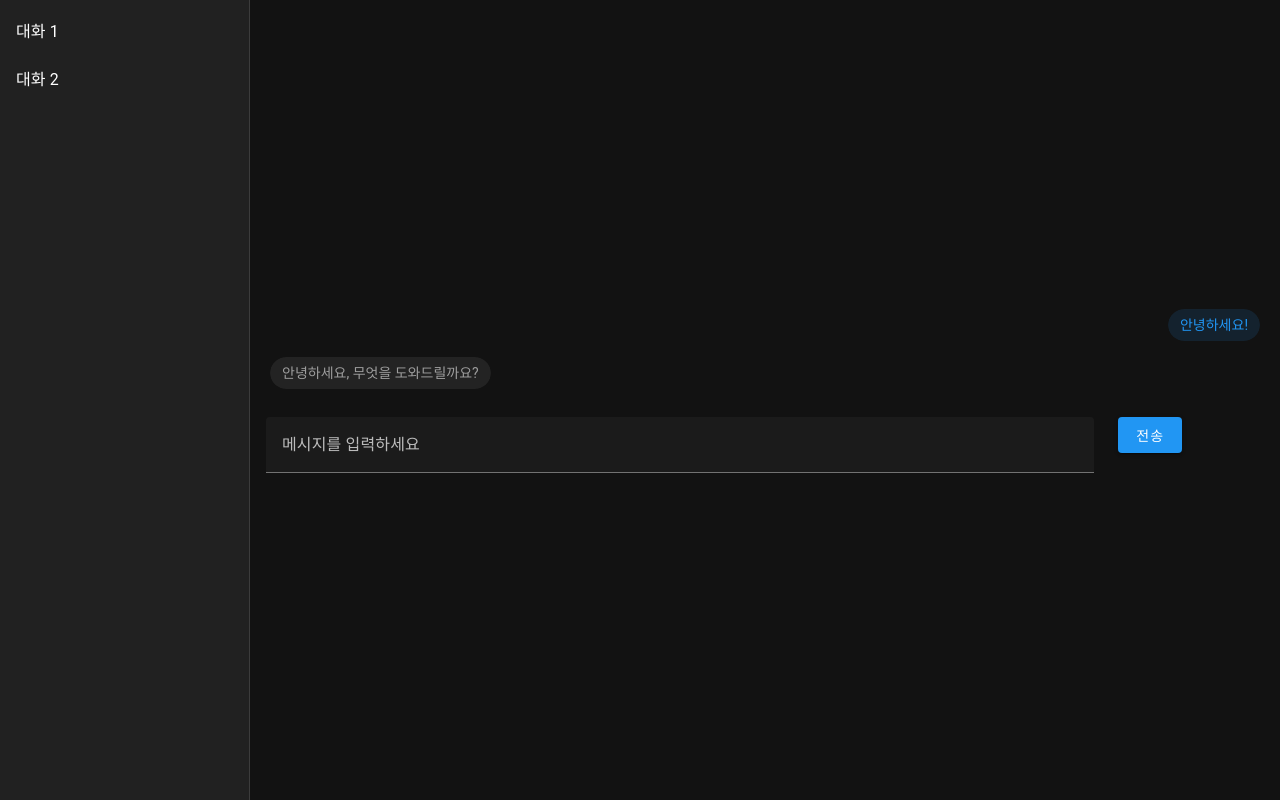
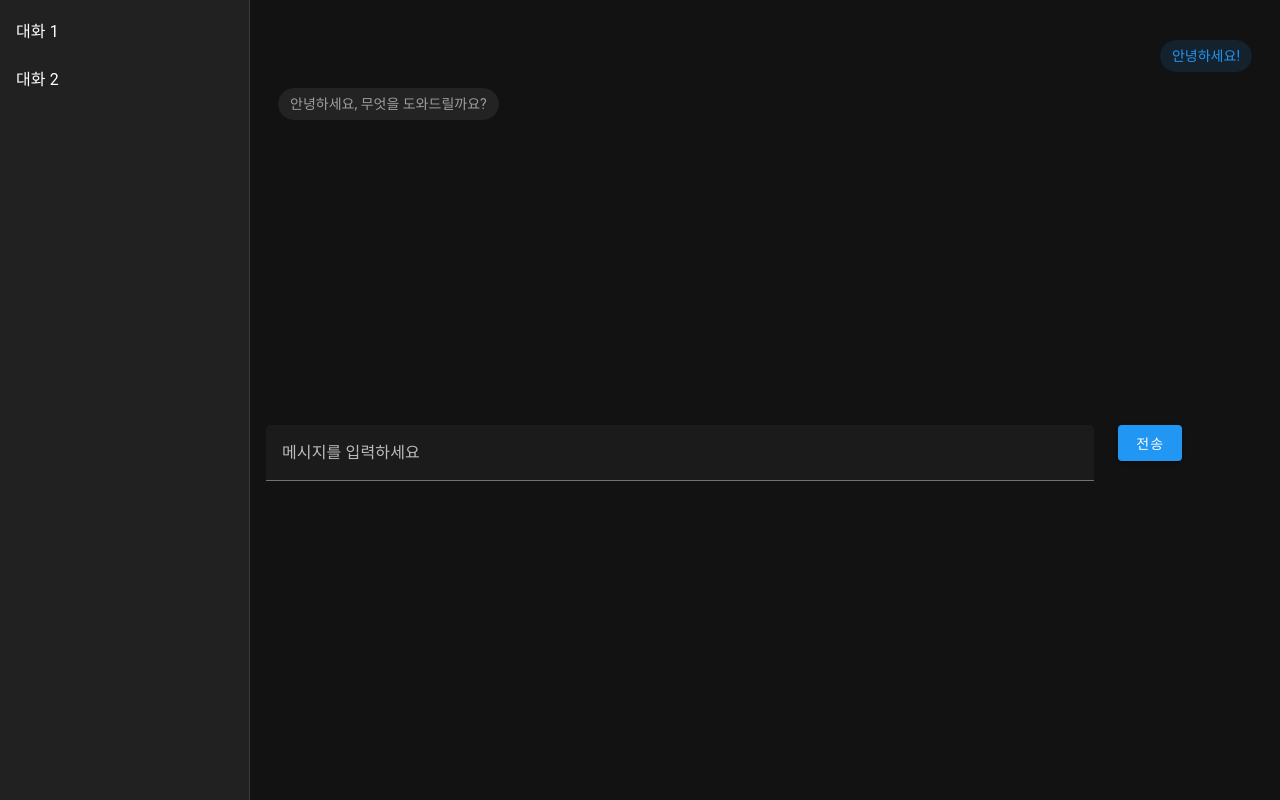
Before and after one commit to sunoyu/toy_chatbot_front, a Vue app: page / in a window 1280 px wide. Built offline with nearby package versions, Linux system fonts and the light colour scheme.

Commit message:
Fix: Smooth

```diff
--- a/src/components/ChatLayOut.vue
+++ b/src/components/ChatLayOut.vue
@@ -9,8 +9,8 @@
 
     <v-main>
       <v-container fluid class="fill-height pa-4">
-        <v-row>
-          <v-col>
+        <v-row class="fill-height">
+          <v-col class="d-flex flex-column fill-height">
             <ChatMessages
               :messages="messages"
               class="flex-grow-1 overflow-y-auto mb-4"
--- a/src/components/ChatMessages.vue
+++ b/src/components/ChatMessages.vue
@@ -1,4 +1,5 @@
 <template>
+  <div class="chat-messages-wrapper">
     <div class="chat-messages">
       <div
         v-for="(msg, idx) in messages"
@@ -13,7 +14,8 @@
           >{{ msg.text }}</v-chip
         >
       </div>
-    <div ref="scrollTarget"></div>
+      <div ref="scrollTarget" />
+    </div>
   </div>
 </template>
 
@@ -32,16 +34,26 @@ watch(
   () => props.messages,
   async () => {
     await nextTick();
-    scrollTarget.value?.scrollIntoView({ behavior: "smmoth" });
+    scrollTarget.value?.scrollIntoView({ behavior: "smooth" });
+    /*  ref="scrollTarget"으로 참조한 요소를 스크롤해서 화면에 보이게 함
+behavior: 'smooth' → 부드럽게 스르륵 내려감
+?.는 null이면 실행 안 함 (안전 처리)
+*/
   },
   { deep: true }
 );
 </script>
 
 <style scoped>
-.chat-box {
+.chat-messages-wrapper {
   flex-grow: 1;
+  min-height: 0;
+  display: flex;
+  flex-direction: column;
+}
+.chat-messages {
   overflow-y: auto;
+  flex-grow: 1;
   padding: 8px;
 }
 </style>
```
Lines whose indentation alone changed are shown as unchanged.
